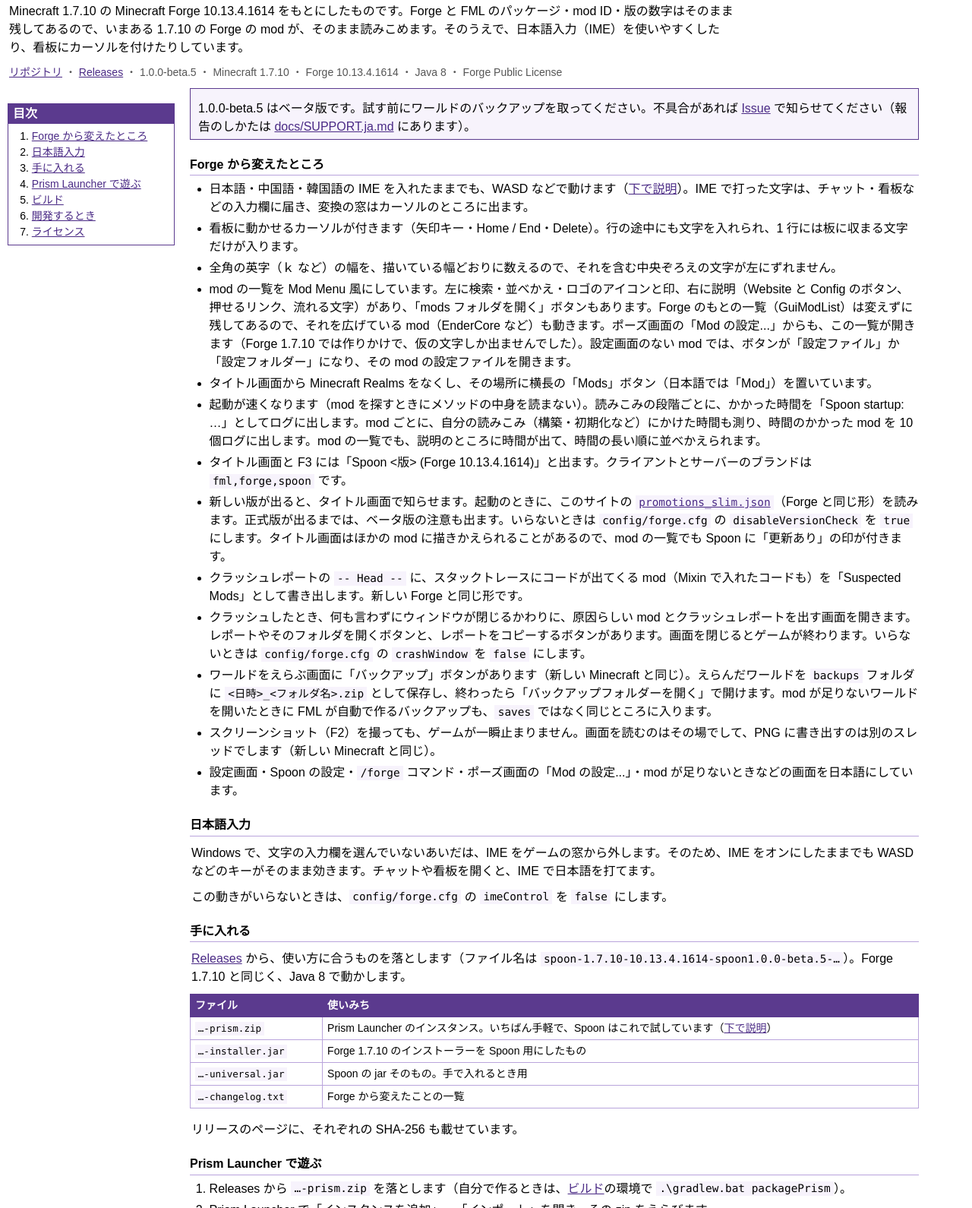
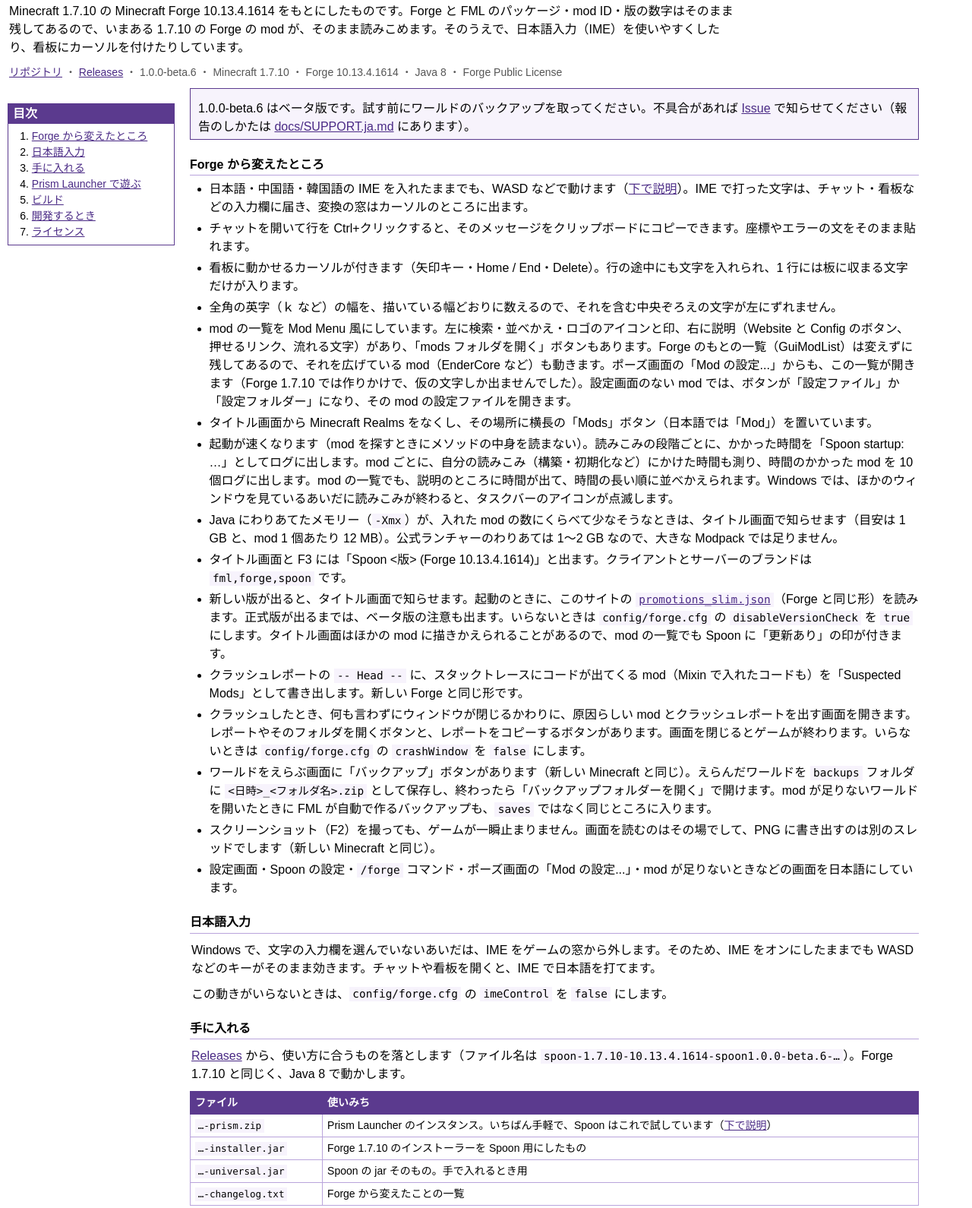
Before and after one commit to ukagaka-irono/ukagaka-irono.github.io, a plain HTML site: page minecraft-spoon/index.html in a window 1280 px wide. Shown: the part 171-1761 px from the top of the page at 76% size. Drawn offline with Linux system fonts and the light colour scheme.

Commit message:
Spoon を 1.0.0-beta.6 にする
- promotions_slim.json の 1.7.10-latest を 1.0.0-beta.6 にする（beta.2 から beta.5 のタイトル画面に新しい版として出る）
- Spoon のページ: 版とファイル名を beta.6 にし、チャットのコピー、起動完了の通知（タスクバーの点滅）、
  メモリー不足の警告を書き足す
- トップの一覧: Spoon の版

Co-Authored-By: Claude Opus 5.5 <noreply@anthropic.com>

```diff
--- a/minecraft-spoon/index.html
+++ b/minecraft-spoon/index.html
@@ -24,7 +24,7 @@
     <p class="breadcrumb"><a href="../">一覧</a> &gt; Minecraft &gt; Spoon</p>
     <h1>Spoon（MinecraftSpoon）</h1>
     <p class="intro">Minecraft 1.7.10 の Minecraft Forge 10.13.4.1614 をもとにしたものです。Forge と FML のパッケージ・mod ID・版の数字はそのまま残してあるので、いまある 1.7.10 の Forge の mod が、そのまま読みこめます。そのうえで、日本語入力（IME）を使いやすくしたり、看板にカーソルを付けたりしています。</p>
-    <p class="meta"><a href="https://github.com/ukagaka-irono/MinecraftSpoon">リポジトリ</a> ・ <a href="https://github.com/ukagaka-irono/MinecraftSpoon/releases">Releases</a> ・ 1.0.0-beta.5 ・ Minecraft 1.7.10 ・ Forge 10.13.4.1614 ・ Java 8 ・ Forge Public License</p>
+    <p class="meta"><a href="https://github.com/ukagaka-irono/MinecraftSpoon">リポジトリ</a> ・ <a href="https://github.com/ukagaka-irono/MinecraftSpoon/releases">Releases</a> ・ 1.0.0-beta.6 ・ Minecraft 1.7.10 ・ Forge 10.13.4.1614 ・ Java 8 ・ Forge Public License</p>
 
     <div class="doc">
       <nav class="toc" aria-labelledby="toc-title">
@@ -42,17 +42,19 @@
 
       <div class="content">
         <div class="note">
-          <p>1.0.0-beta.5 はベータ版です。試す前にワールドのバックアップを取ってください。不具合があれば <a href="https://github.com/ukagaka-irono/MinecraftSpoon/issues">Issue</a> で知らせてください（報告のしかたは <a href="https://github.com/ukagaka-irono/MinecraftSpoon/blob/spoon/docs/SUPPORT.ja.md">docs/SUPPORT.ja.md</a> にあります）。</p>
+          <p>1.0.0-beta.6 はベータ版です。試す前にワールドのバックアップを取ってください。不具合があれば <a href="https://github.com/ukagaka-irono/MinecraftSpoon/issues">Issue</a> で知らせてください（報告のしかたは <a href="https://github.com/ukagaka-irono/MinecraftSpoon/blob/spoon/docs/SUPPORT.ja.md">docs/SUPPORT.ja.md</a> にあります）。</p>
         </div>
 
         <h2 id="changes">Forge から変えたところ</h2>
         <ul>
           <li>日本語・中国語・韓国語の IME を入れたままでも、WASD などで動けます（<a href="#ime">下で説明</a>）。IME で打った文字は、チャット・看板などの入力欄に届き、変換の窓はカーソルのところに出ます。</li>
+          <li>チャットを開いて行を Ctrl+クリックすると、そのメッセージをクリップボードにコピーできます。座標やエラーの文をそのまま貼れます。</li>
           <li>看板に動かせるカーソルが付きます（矢印キー・Home / End・Delete）。行の途中にも文字を入れられ、1 行には板に収まる文字だけが入ります。</li>
           <li>全角の英字（ｋ など）の幅を、描いている幅どおりに数えるので、それを含む中央ぞろえの文字が左にずれません。</li>
           <li>mod の一覧を Mod Menu 風にしています。左に検索・並べかえ・ロゴのアイコンと印、右に説明（Website と Config のボタン、押せるリンク、流れる文字）があり、「mods フォルダを開く」ボタンもあります。Forge のもとの一覧（GuiModList）は変えずに残してあるので、それを広げている mod（EnderCore など）も動きます。ポーズ画面の「Mod の設定...」からも、この一覧が開きます（Forge 1.7.10 では作りかけで、仮の文字しか出ませんでした）。設定画面のない mod では、ボタンが「設定ファイル」か「設定フォルダー」になり、その mod の設定ファイルを開きます。</li>
           <li>タイトル画面から Minecraft Realms をなくし、その場所に横長の「Mods」ボタン（日本語では「Mod」）を置いています。</li>
-          <li>起動が速くなります（mod を探すときにメソッドの中身を読まない）。読みこみの段階ごとに、かかった時間を「Spoon startup: …」としてログに出します。mod ごとに、自分の読みこみ（構築・初期化など）にかけた時間も測り、時間のかかった mod を 10 個ログに出します。mod の一覧でも、説明のところに時間が出て、時間の長い順に並べかえられます。</li>
+          <li>起動が速くなります（mod を探すときにメソッドの中身を読まない）。読みこみの段階ごとに、かかった時間を「Spoon startup: …」としてログに出します。mod ごとに、自分の読みこみ（構築・初期化など）にかけた時間も測り、時間のかかった mod を 10 個ログに出します。mod の一覧でも、説明のところに時間が出て、時間の長い順に並べかえられます。Windows では、ほかのウィンドウを見ているあいだに読みこみが終わると、タスクバーのアイコンが点滅します。</li>
+          <li>Java にわりあてたメモリー（<code>-Xmx</code>）が、入れた mod の数にくらべて少なそうなときは、タイトル画面で知らせます（目安は 1 GB と、mod 1 個あたり 12 MB）。公式ランチャーのわりあては 1〜2 GB なので、大きな Modpack では足りません。</li>
           <li>タイトル画面と F3 には「Spoon &lt;版&gt; (Forge 10.13.4.1614)」と出ます。クライアントとサーバーのブランドは <code>fml,forge,spoon</code> です。</li>
           <li>新しい版が出ると、タイトル画面で知らせます。起動のときに、このサイトの <a href="promotions_slim.json"><code>promotions_slim.json</code></a>（Forge と同じ形）を読みます。正式版が出るまでは、ベータ版の注意も出ます。いらないときは <code>config/forge.cfg</code> の <code>disableVersionCheck</code> を <code>true</code> にします。タイトル画面はほかの mod に描きかえられることがあるので、mod の一覧でも Spoon に「更新あり」の印が付きます。</li>
           <li>クラッシュレポートの <code>-- Head --</code> に、スタックトレースにコードが出てくる mod（Mixin で入れたコードも）を「Suspected Mods」として書き出します。新しい Forge と同じ形です。</li>
@@ -67,7 +69,7 @@
         <p>この動きがいらないときは、<code>config/forge.cfg</code> の <code>imeControl</code> を <code>false</code> にします。</p>
 
         <h2 id="get">手に入れる</h2>
-        <p><a href="https://github.com/ukagaka-irono/MinecraftSpoon/releases">Releases</a> から、使い方に合うものを落とします（ファイル名は <code>spoon-1.7.10-10.13.4.1614-spoon1.0.0-beta.5-…</code>）。Forge 1.7.10 と同じく、Java 8 で動かします。</p>
+        <p><a href="https://github.com/ukagaka-irono/MinecraftSpoon/releases">Releases</a> から、使い方に合うものを落とします（ファイル名は <code>spoon-1.7.10-10.13.4.1614-spoon1.0.0-beta.6-…</code>）。Forge 1.7.10 と同じく、Java 8 で動かします。</p>
         <div class="table-wrap">
           <table>
             <thead><tr><th scope="col">ファイル</th><th scope="col">使いみち</th></tr></thead>
--- a/minecraft-spoon/promotions_slim.json
+++ b/minecraft-spoon/promotions_slim.json
@@ -1,6 +1,6 @@
 {
   "homepage": "https://github.com/ukagaka-irono/MinecraftSpoon/releases",
   "promos": {
-    "1.7.10-latest": "1.0.0-beta.5"
+    "1.7.10-latest": "1.0.0-beta.6"
   }
 }
```
Also changed, not shown: index.html (+1 -1 lines).
